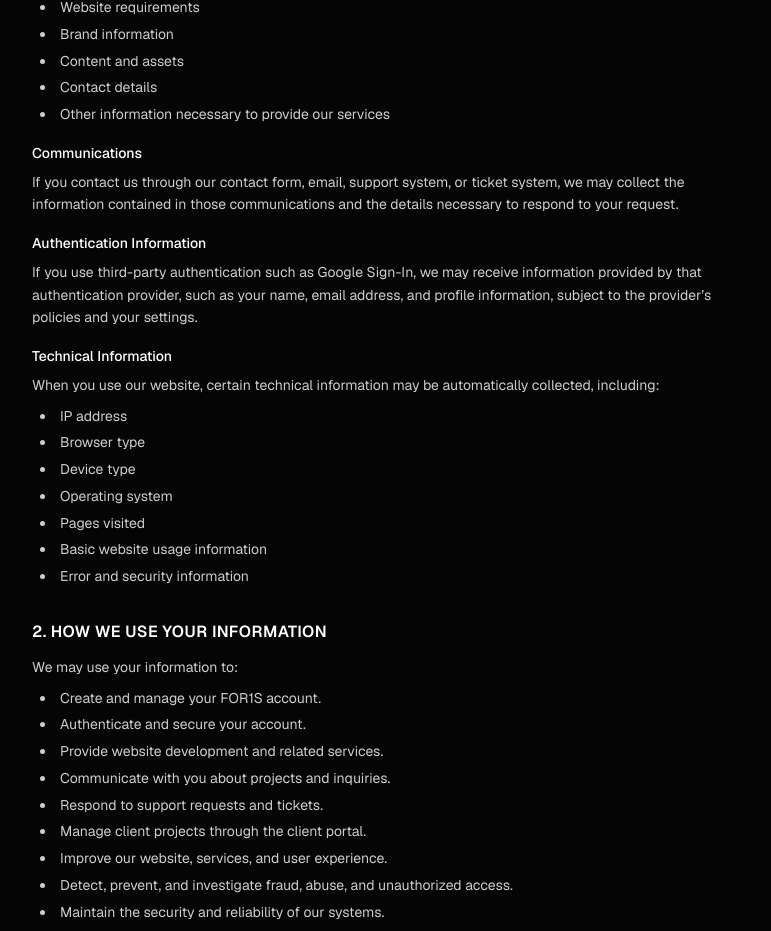
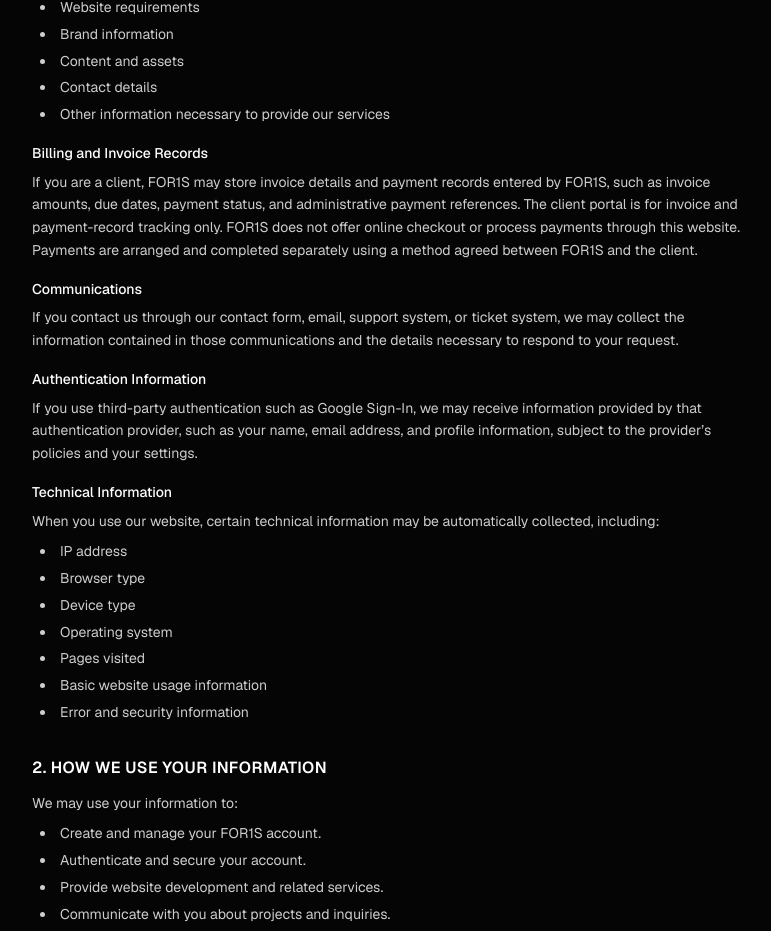
Before and after one commit to subhamrout818/FOR1S, a Next.js app: page /privacy in a window 1280 px wide. Shown: the part 852-1783 px from the top of the page, without its empty margins (248-1019 px from the left). Built offline with nearby package versions, Linux system fonts and the light colour scheme; no server answers.

Commit message:
Clarify invoice-only billing and no online payment processing

```diff
--- a/app/privacy/page.tsx
+++ b/app/privacy/page.tsx
@@ -89,6 +89,16 @@ export default function PrivacyPage() {
               "Other information necessary to provide our services",
             ]}
           />
+
+          <H3>Billing and Invoice Records</H3>
+          <p>
+            If you are a client, FOR1S may store invoice details and payment records
+            entered by FOR1S, such as invoice amounts, due dates, payment status, and
+            administrative payment references. The client portal is for invoice and
+            payment-record tracking only. FOR1S does not offer online checkout or process
+            payments through this website. Payments are arranged and completed separately
+            using a method agreed between FOR1S and the client.
+          </p>
 
           <H3>Communications</H3>
           <p>
--- a/app/terms/page.tsx
+++ b/app/terms/page.tsx
@@ -189,6 +189,8 @@ export default function TermsPage() {
           </p>
           <p className="mt-3">
             FOR1S does not currently process project payments directly through this website.
+            The client portal is for invoice and payment-record tracking only; it does not
+            provide online checkout or collect payment credentials.
           </p>
           <p className="mt-3">
             Payment arrangements may therefore be handled separately between FOR1S and the
```
